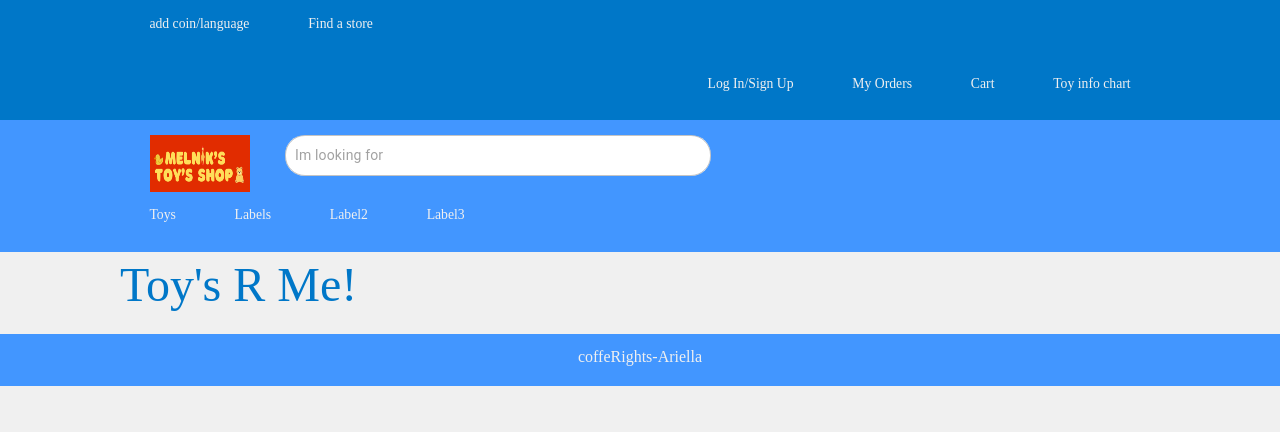
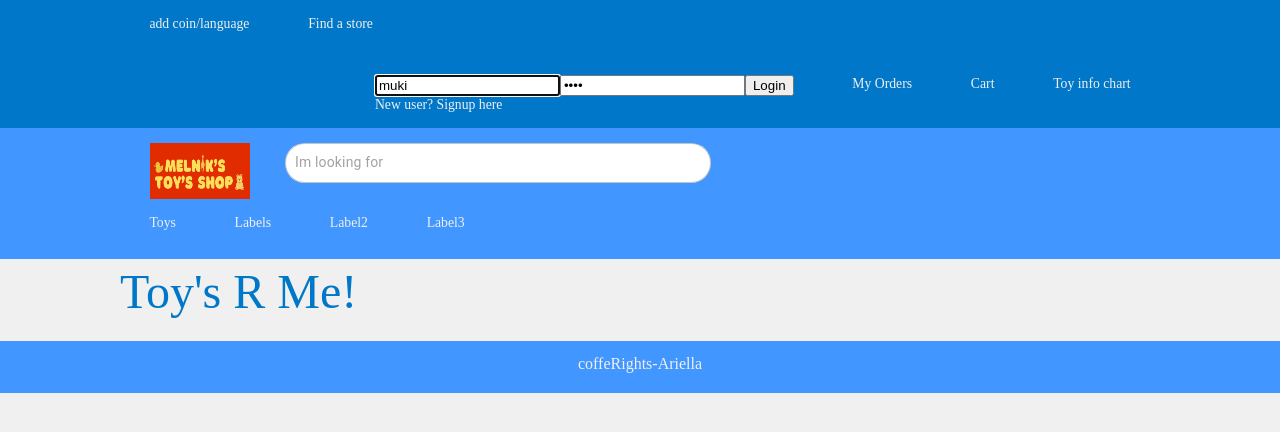
Before and after one commit to Ariella-Melnikov/mistertoy-frontend, a React (Vite) app: page / in a window 1280 px wide. Shown: the top 432 px of the page. Built offline with nearby package versions, Linux system fonts and the light colour scheme; no server answers; a web font is replaced by a local one.

Commit message:
update login

```diff
--- a/src/cmps/AppHeader.jsx
+++ b/src/cmps/AppHeader.jsx
@@ -1,17 +1,33 @@
-import { Link, NavLink } from 'react-router-dom'
+import { Link, NavLink, useNavigate } from 'react-router-dom'
 
 import { UserMsg } from './UserMsg.jsx'
 import { setFilter } from '../store/actions/toy.actions.js'
 import { ToyFilterSearch } from './ToyFilterSearch.jsx'
 import { useDispatch, useSelector } from 'react-redux'
 import logo from '../assets/img/logo-home.png'
+import { logout } from '../store/actions/user.actions.js'
+import { LoginSignup } from '../pages/LoginSignup.jsx'
 
 export function AppHeader() {
+  const user = useSelector((storeState) => storeState.userModule.loggedinUser)
   const filterBy = useSelector((storeState) => storeState.toyModule.filterBy)
   const dispatch = useDispatch()
+  const navigate = useNavigate()
+
 
   function handleSetFilter(filterBy) {
     dispatch(setFilter(filterBy))
+  }
+
+  async function onLogout() {
+    try {
+      await logout()
+      showSuccessMsg('Logout successfully')
+      navigate('/')
+    } catch (err) {
+      console.log('err:', err)
+      showErrorMsg('Cannot logout')
+    }
   }
 
   return (
@@ -28,8 +44,22 @@ export function AppHeader() {
           </ul>
           <ul className='sign-in-tab clean-list flex'>
             <li>
-              <NavLink to='/toy/login'> Log In/Sign Up</NavLink>
+              {user && (
+                <section className='user-info'>
+                  {/* <p>
+                    {user.fullname} <span>${user.score.toLocaleString()}</span>
+                  </p> */}
+                  <button onClick={onLogout}>Logout</button>
+                </section>
+              )}
+              {!user && (
+                <section className='user-info'>
+                  <LoginSignup />
+                </section>
+              )}
+              <UserMsg />
             </li>
+              <>
                 <li>
                   <p> My Orders</p>
                 </li>
@@ -39,6 +69,7 @@ export function AppHeader() {
                 <li>
                   <NavLink to='/toy/dash'>Toy info chart</NavLink>
                 </li>
+              </>
           </ul>
         </div>
       </nav>
--- a/src/pages/LoginSignup.jsx
+++ b/src/pages/LoginSignup.jsx
@@ -3,194 +3,89 @@ import { showErrorMsg, showSuccessMsg } from '../services/event-bus.service.js'
 import { userService } from '../services/user.service.js'
 import { login, signup } from '../store/actions/user.actions.js'
 
-import {
-  Button,
-  Checkbox,
-  FormControl,
-  InputLabel,
-  ListItemText,
-  MenuItem,
-  Select,
-  TextField,
-  Typography,
-} from '@mui/material'
-import { Field, Form, Formik } from 'formik'
-import * as Yup from 'yup'
+function getEmptyCredentials() {
+  return {
+    fullname: '',
+    username: 'muki',
+    password: 'muki',
+  }
+}
 
 export function LoginSignup() {
-  const [isSignup, setIsSignUp] = useState(false)
-  const [credentials, setCredentials] = useState({ ...userService.getEmptyCredentials(), labels: [] })
+  const [credentials, setCredentials] = useState(getEmptyCredentials())
+  const [isSignupState, setIsSignupState] = useState(false)
 
-
-  function onLogin(credentials) {
-    login(credentials)
-      .then(() => {
-        showSuccessMsg('Logged in successfully')
-      })
-      .catch((err) => {
-        showErrorMsg('Oops try again')
-      })
+  function handleCredentialsChange(ev) {
+    const field = ev.target.name
+    const value = ev.target.value
+    setCredentials((credentials) => ({...credentials, [field]: value}))
   }
 
-  function onSignup(credentials) {
-    signup(credentials)
-      .then(() => {
-        showSuccessMsg('Signed in successfully')
-      })
-      .catch((err) => {
-        showErrorMsg('Oops try again')
-      })
+  async function onSubmit(ev) {
+    ev.preventDefault()
+    if (isSignupState) {
+      try {
+        const user = await signup(credentials)
+        showSuccessMsg(`Welcome ${user.fullname}`)
+      } catch (err) {
+        showErrorMsg('Cannot signup')
+      }
+    } else {
+      try {
+        const user = await login(credentials)
+        showSuccessMsg(`Hi again ${user.fullname}`)
+      } catch (err) {
+        showErrorMsg('Cannot login')
+      }
+    }
   }
 
-  const SignUpSchema = Yup.object().shape({
-    fullName: Yup.string().required('Full name is required').min(2, 'Too Short!').max(20, 'Too Long!'),
-    username: Yup.string().required('Username is required').min(2, 'Too Short!').max(20, 'Too Long!'),
-    password: Yup.string().required('Password is required').min(3, 'Password must be at least 3 characters'),
-    email: Yup.string().required('Email is required').min(5, 'Too Short!').max(20, 'Too Long!'),
-    labels: Yup.array().of(Yup.string()).required('Please select at least one option'),
-  })
+  function onToggleSignupState() {
+    setIsSignupState((isSignupState) => !isSignupState)
+  }
 
-  // const SignInSchema = Yup.object().shape({
-  //   username: Yup.string().required('Username is required').min(5, 'Too Short!').max(20, 'Too Long!'),
-  //   password: Yup.string().required('Password is required').min(3, 'Password must be at least 3 characters'),
-  // })
-
-
-  const labels = ['Toys', 'Baby', 'Video Games', 'Special Offers', 'Money Off Vouchers']
+  const {username, password, fullname} = credentials
 
   return (
-    <div className='login-signup-container main-layout flex'>
-      <div className='sign-up-container'>
-        <Typography variant='h4' gutterBottom>
-          Create An Account
-        </Typography>
-        <Formik initialValues={credentials} validationSchema={SignUpSchema} onSubmit={onSignup}>
-          {({ errors, touched, values, handleChange, setFieldValue }) => (
-            <Form>
-              <Field
-                as={TextField}
-                label='Full name'
-                variant='outlined'
-                name='fullName'
+    <div className="login-page">
+      <form className="login-form" onSubmit={onSubmit}>
+        <input
+          type="text"
+          name="username"
+          value={username}
+          placeholder="Username"
+          onChange={handleCredentialsChange}
           required
-                margin='normal'
-                error={touched.fullName && !!errors.fullName}
-                helperText={touched.fullName && errors.fullName}
-                onChange={handleChange}
-                value={values.fullName}
+          autoFocus
         />
-              <Field
-                as={TextField}
-                label='Username'
-                variant='outlined'
-                name='username'
+
+        <input
+          type="password"
+          name="password"
+          value={password}
+          placeholder="Password"
+          onChange={handleCredentialsChange}
           required
-                margin='normal'
-                error={touched.username && !!errors.username}
-                helperText={touched.username && errors.username}
-                onChange={handleChange}
-                value={values.username}
         />
-              <Field
-                as={TextField}
-                label='Email'
-                variant='outlined'
-                name='email'
+
+        {isSignupState && (
+          <input
+            type="text"
+            name="fullname"
+            value={fullname}
+            placeholder="Full name"
+            onChange={handleCredentialsChange}
             required
-                margin='normal'
-                error={touched.email && !!errors.email}
-                helperText={touched.email && errors.email}
-                onChange={handleChange}
-                value={values.email}
           />
-              <Field
-                as={TextField}
-                label='Password'
-                variant='outlined'
-                name='password'
-                type='password'
-                required
-                margin='normal'
-                error={touched.password && !!errors.password}
-                helperText={touched.password && errors.password}
-                onChange={handleChange}
-                value={values.password}
-              />
-              <Typography variant='h6' gutterBottom>
-                Emails and newsletter communication:
-              </Typography>
-              <Typography variant='body2' gutterBottom>
-                Please select your email preferences below if you wish to receive marketing emails on special offers and
-                money off vouchers from Smyths Toys. You can update your preferences anytime in your account.
-              </Typography>
-              <FormControl margin='normal'>
-                <InputLabel id='labels-label'>Labels</InputLabel>
-                <Select
-                  multiple
-                  labelId='labels-label'
-                  id='labels'
-                  name='labels'
-                  value={values.labels}
-                  onChange={(event) => setFieldValue('labels', event.target.value)}
-                  renderValue={(selected) => selected.join(', ')}
-                  style={{ minWidth: '250px' }}>
-                  {labels.map((label) => (
-                    <MenuItem key={label} value={label}>
-                      <Checkbox checked={values.labels.includes(label)} />
-                      <ListItemText primary={label} />
-                    </MenuItem>
-                  ))}
-                </Select>
-              </FormControl>
-              <Button variant='contained' color='primary' type='submit'>
-                Sign Up
-              </Button>
-            </Form>
         )}
-        </Formik>
-      </div>
-      <div className='sign-in-container'>
-        <Typography variant='h4' gutterBottom>
-          Log Into Your Account
-        </Typography>
-        <Formik initialValues={{ username: '', password: '' }} onSubmit={onLogin}>
-          {({ errors, touched, handleChange, values }) => (
-            <Form>
-              <Typography variant='body2' gutterBottom>
-                Note, if you enter your password incorrectly five times, your account will be disabled. Please reset
-                your password or contact us if you cannot log into your account.
-              </Typography>
-              <Field
-                as={TextField}
-                label='Username'
-                variant='outlined'
-                name='username'
-                required
-                margin='normal'
-                error={touched.username && !!errors.username}
-                helperText={touched.username && errors.username}
-                onChange={handleChange}
-                value={values.username}
-              />
-              <Field
-                as={TextField}
-                label='Password'
-                variant='outlined'
-                name='password'
-                type='password'
-                required
-                margin='normal'
-                error={touched.password && !!errors.password}
-                helperText={touched.password && errors.password}
-                onChange={handleChange}
-                value={values.password}
-              />
-              <Button variant='contained' color='primary' type='submit'>
-                Log In
-              </Button>
-            </Form>
-          )}
-        </Formik>
+
+        <button>{isSignupState ? 'Signup' : 'Login'}</button>
+      </form>
+
+      <div className="btns">
+        <a href="#" onClick={onToggleSignupState}>
+          {isSignupState ? 'Already a member? Login' : 'New user? Signup here'}
+        </a>
       </div>
     </div>
   )
--- a/src/root-cmp.jsx
+++ b/src/root-cmp.jsx
@@ -27,7 +27,6 @@ export function App() {
 
             <Routes>
               <Route element={<Home />} path='/' />
-              <Route element={<LoginSignup />} path='/toy/login' />
               <Route element={<ToyDash />} path='/toy/dash' />
               {/* <Route element={<AboutUs />} path="/about" /> */}
               <Route element={<ToyIndex />} path='/toy' />
```
Lines whose indentation alone changed are shown as unchanged.
